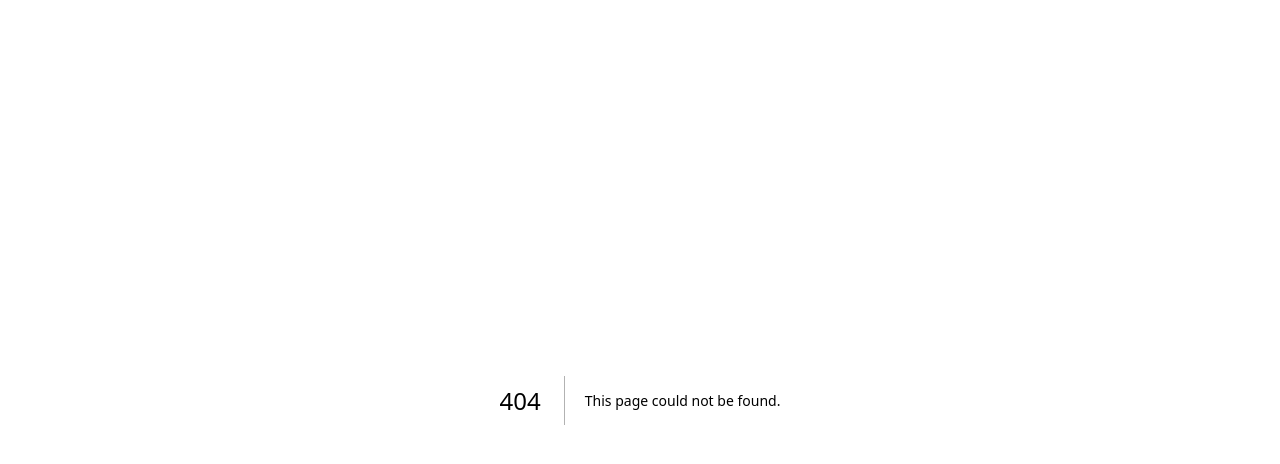
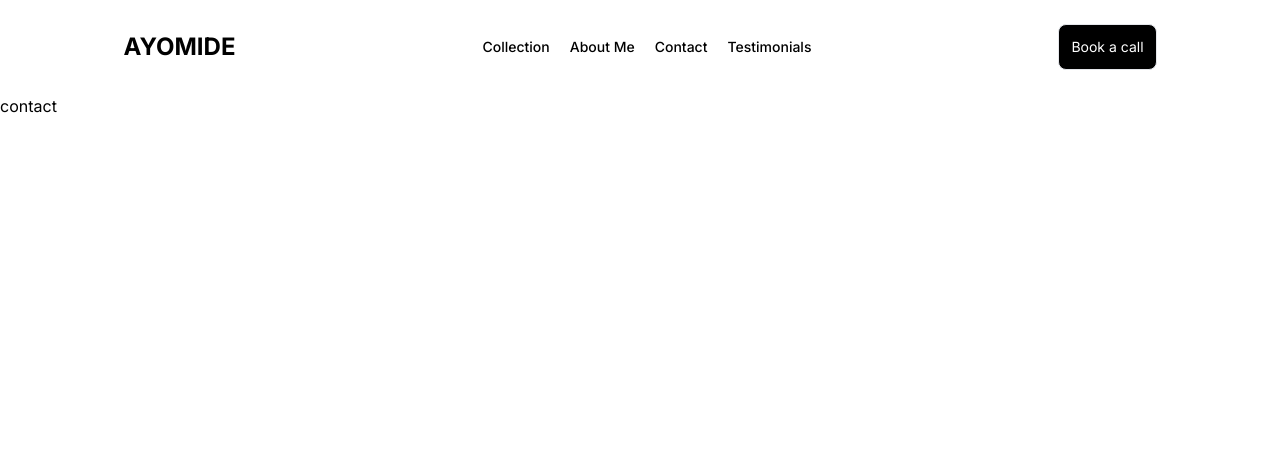
Before and after one commit to Deyjuwon/mideportfolio, a Next.js app: page /contact in a window 1280 px wide. Before the commit this address had no page. Shown: the top 464 px of the page. Built offline with nearby package versions, Linux system fonts and the light colour scheme.

Commit message:
first commit

```diff
--- /dev/null
+++ b/src/app/about/page.jsx
@@ -0,0 +1,12 @@
+
+
+const AboutPage = () => {
+  return (
+    <div>
+        About
+
+    </div>
+  )
+}
+
+export default AboutPage
--- /dev/null
+++ b/src/app/collection/page.jsx
@@ -0,0 +1,12 @@
+
+
+const CollectionPage = () => {
+  return (
+    <div>
+        collection
+
+    </div>
+  )
+}
+
+export default CollectionPage
--- /dev/null
+++ b/src/app/contact/page.jsx
@@ -0,0 +1,10 @@
+
+const ContactPage = () => {
+  return (
+    <div>
+      contact
+    </div>
+  )
+}
+
+export default ContactPage
--- a/src/app/globals.css
+++ b/src/app/globals.css
@@ -1,33 +1,3 @@
 @tailwind base;
 @tailwind components;
 @tailwind utilities;
-
-:root {
-  --foreground-rgb: 0, 0, 0;
-  --background-start-rgb: 214, 219, 220;
-  --background-end-rgb: 255, 255, 255;
-}
-
-@media (prefers-color-scheme: dark) {
-  :root {
-    --foreground-rgb: 255, 255, 255;
-    --background-start-rgb: 0, 0, 0;
-    --background-end-rgb: 0, 0, 0;
-  }
-}
-
-body {
-  color: rgb(var(--foreground-rgb));
-  background: linear-gradient(
-      to bottom,
-      transparent,
-      rgb(var(--background-end-rgb))
-    )
-    rgb(var(--background-start-rgb));
-}
-
-@layer utilities {
-  .text-balance {
-    text-wrap: balance;
-  }
-}
--- a/src/app/layout.js
+++ b/src/app/layout.js
@@ -1,7 +1,14 @@
-import { Inter } from "next/font/google";
+import { Inter, Roboto } from "next/font/google";
 import "./globals.css";
+import Header from "@/components/Header";
 
 const inter = Inter({ subsets: ["latin"] });
+
+
+export const fonts = {
+  inter,
+
+};
 
 export const metadata = {
   title: "Create Next App",
@@ -11,7 +18,10 @@ export const metadata = {
 export default function RootLayout({ children }) {
   return (
     <html lang="en">
-      <body className={inter.className}>{children}</body>
+      <body className={inter.className}>
+        <Header />
+        {children}
+        </body>
     </html>
   );
 }
--- a/src/app/page.js
+++ b/src/app/page.js
@@ -1,113 +1,10 @@
+
 import Image from "next/image";
 
 export default function Home() {
   return (
-    <main className="flex min-h-screen flex-col items-center justify-between p-24">
-      <div className="z-10 max-w-5xl w-full items-center justify-between font-mono text-sm lg:flex">
-        <p className="fixed left-0 top-0 flex w-full justify-center border-b border-gray-300 bg-gradient-to-b from-zinc-200 pb-6 pt-8 backdrop-blur-2xl dark:border-neutral-800 dark:bg-zinc-800/30 dark:from-inherit lg:static lg:w-auto  lg:rounded-xl lg:border lg:bg-gray-200 lg:p-4 lg:dark:bg-zinc-800/30">
-          Get started by editing&nbsp;
-          <code className="font-mono font-bold">src/app/page.js</code>
-        </p>
-        <div className="fixed bottom-0 left-0 flex h-48 w-full items-end justify-center bg-gradient-to-t from-white via-white dark:from-black dark:via-black lg:static lg:h-auto lg:w-auto lg:bg-none">
-          <a
-            className="pointer-events-none flex place-items-center gap-2 p-8 lg:pointer-events-auto lg:p-0"
-            href="https://vercel.com?utm_source=create-next-app&utm_medium=appdir-template&utm_campaign=create-next-app"
-            target="_blank"
-            rel="noopener noreferrer"
-          >
-            By{" "}
-            <Image
-              src="/vercel.svg"
-              alt="Vercel Logo"
-              className="dark:invert"
-              width={100}
-              height={24}
-              priority
-            />
-          </a>
-        </div>
-      </div>
-
-      <div className="relative flex place-items-center before:absolute before:h-[300px] before:w-full sm:before:w-[480px] before:-translate-x-1/2 before:rounded-full before:bg-gradient-radial before:from-white before:to-transparent before:blur-2xl before:content-[''] after:absolute after:-z-20 after:h-[180px] after:w-full sm:after:w-[240px] after:translate-x-1/3 after:bg-gradient-conic after:from-sky-200 after:via-blue-200 after:blur-2xl after:content-[''] before:dark:bg-gradient-to-br before:dark:from-transparent before:dark:to-blue-700 before:dark:opacity-10 after:dark:from-sky-900 after:dark:via-[#0141ff] after:dark:opacity-40 before:lg:h-[360px] z-[-1]">
-        <Image
-          className="relative dark:drop-shadow-[0_0_0.3rem_#ffffff70] dark:invert"
-          src="/next.svg"
-          alt="Next.js Logo"
-          width={180}
-          height={37}
-          priority
-        />
-      </div>
-
-      <div className="mb-32 grid text-center lg:max-w-5xl lg:w-full lg:mb-0 lg:grid-cols-4 lg:text-left">
-        <a
-          href="https://nextjs.org/docs?utm_source=create-next-app&utm_medium=appdir-template&utm_campaign=create-next-app"
-          className="group rounded-lg border border-transparent px-5 py-4 transition-colors hover:border-gray-300 hover:bg-gray-100 hover:dark:border-neutral-700 hover:dark:bg-neutral-800/30"
-          target="_blank"
-          rel="noopener noreferrer"
-        >
-          <h2 className={`mb-3 text-2xl font-semibold`}>
-            Docs{" "}
-            <span className="inline-block transition-transform group-hover:translate-x-1 motion-reduce:transform-none">
-              -&gt;
-            </span>
-          </h2>
-          <p className={`m-0 max-w-[30ch] text-sm opacity-50`}>
-            Find in-depth information about Next.js features and API.
-          </p>
-        </a>
-
-        <a
-          href="https://nextjs.org/learn?utm_source=create-next-app&utm_medium=appdir-template-tw&utm_campaign=create-next-app"
-          className="group rounded-lg border border-transparent px-5 py-4 transition-colors hover:border-gray-300 hover:bg-gray-100 hover:dark:border-neutral-700 hover:dark:bg-neutral-800 hover:dark:bg-opacity-30"
-          target="_blank"
-          rel="noopener noreferrer"
-        >
-          <h2 className={`mb-3 text-2xl font-semibold`}>
-            Learn{" "}
-            <span className="inline-block transition-transform group-hover:translate-x-1 motion-reduce:transform-none">
-              -&gt;
-            </span>
-          </h2>
-          <p className={`m-0 max-w-[30ch] text-sm opacity-50`}>
-            Learn about Next.js in an interactive course with&nbsp;quizzes!
-          </p>
-        </a>
-
-        <a
-          href="https://vercel.com/templates?framework=next.js&utm_source=create-next-app&utm_medium=appdir-template&utm_campaign=create-next-app"
-          className="group rounded-lg border border-transparent px-5 py-4 transition-colors hover:border-gray-300 hover:bg-gray-100 hover:dark:border-neutral-700 hover:dark:bg-neutral-800/30"
-          target="_blank"
-          rel="noopener noreferrer"
-        >
-          <h2 className={`mb-3 text-2xl font-semibold`}>
-            Templates{" "}
-            <span className="inline-block transition-transform group-hover:translate-x-1 motion-reduce:transform-none">
-              -&gt;
-            </span>
-          </h2>
-          <p className={`m-0 max-w-[30ch] text-sm opacity-50`}>
-            Explore starter templates for Next.js.
-          </p>
-        </a>
-
-        <a
-          href="https://vercel.com/new?utm_source=create-next-app&utm_medium=appdir-template&utm_campaign=create-next-app"
-          className="group rounded-lg border border-transparent px-5 py-4 transition-colors hover:border-gray-300 hover:bg-gray-100 hover:dark:border-neutral-700 hover:dark:bg-neutral-800/30"
-          target="_blank"
-          rel="noopener noreferrer"
-        >
-          <h2 className={`mb-3 text-2xl font-semibold`}>
-            Deploy{" "}
-            <span className="inline-block transition-transform group-hover:translate-x-1 motion-reduce:transform-none">
-              -&gt;
-            </span>
-          </h2>
-          <p className={`m-0 max-w-[30ch] text-sm opacity-50 text-balance`}>
-            Instantly deploy your Next.js site to a shareable URL with Vercel.
-          </p>
-        </a>
-      </div>
-    </main>
+    <div>
+      home
+    </div>
   );
 }
--- /dev/null
+++ b/src/app/testimonials/page.jsx
@@ -0,0 +1,12 @@
+
+
+const TestimonialPage = () => {
+  return (
+    <div>
+        testimonial
+
+    </div>
+  )
+}
+
+export default TestimonialPage
--- /dev/null
+++ b/src/components/Header.jsx
@@ -0,0 +1,25 @@
+import Link from "next/link"
+
+
+const Header = () => {
+  return (
+    <div className="flex items-center justify-around py-6">
+        <div>
+            <p className="text-2xl font-bold ">AYOMIDE</p>
+        </div>
+        <nav className="text-sm font-medium flex gap-5">
+            <Link href="/collection">Collection</Link>
+            <Link href="/about">About Me</Link>
+            <Link href="/contact">Contact</Link>
+            <Link href="/testimonials">Testimonials</Link>
+
+        </nav>
+        <div>
+            <button className="bg-black text-white p-3  border rounded-lg text-sm">Book a call</button>
+        </div>
+
+    </div>
+  )
+}
+
+export default Header
```
